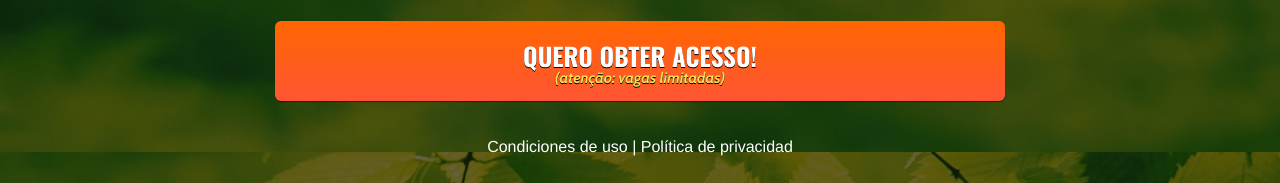
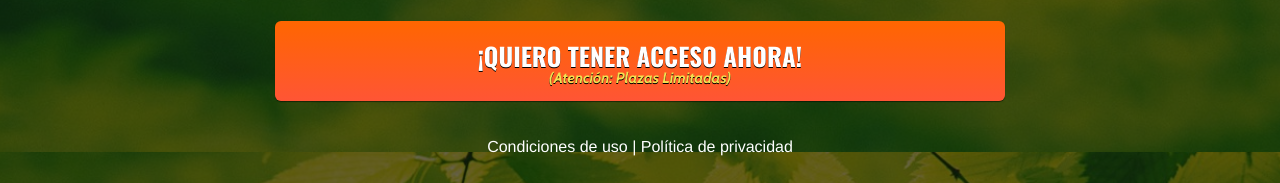
Before and after one commit to mr7negociosonline/marlucedacostapereira.online, a plain HTML site: page index.html in a window 1280 px wide. Shown: the part 648-831 px from the top of the page. Drawn offline with nearby package versions, Linux system fonts and the light colour scheme; a script that the page names is missing.

Commit message:
Update index.html

```diff
--- a/index.html
+++ b/index.html
@@ -46,8 +46,8 @@
             <!-- Botão -->
             <div id="cta1" class="mt-4 d-none">
               <a href="https://pay.hotmart.com/Q73621255G" class="a-btn" style="text-decoration: none;">
-                <span class="span-btn">QUERO OBTER ACESSO!</span>
-                <span class="span-btn2">(atenção: vagas limitadas)</span>
+                <span class="span-btn">¡QUIERO TENER ACCESO AHORA!</span>
+                <span class="span-btn2">(Atención: Plazas Limitadas)</span>
               </a>
             </div>
 
```
